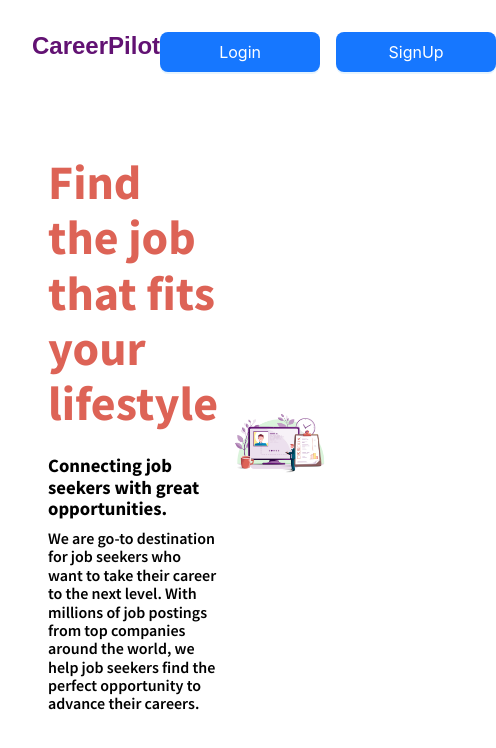
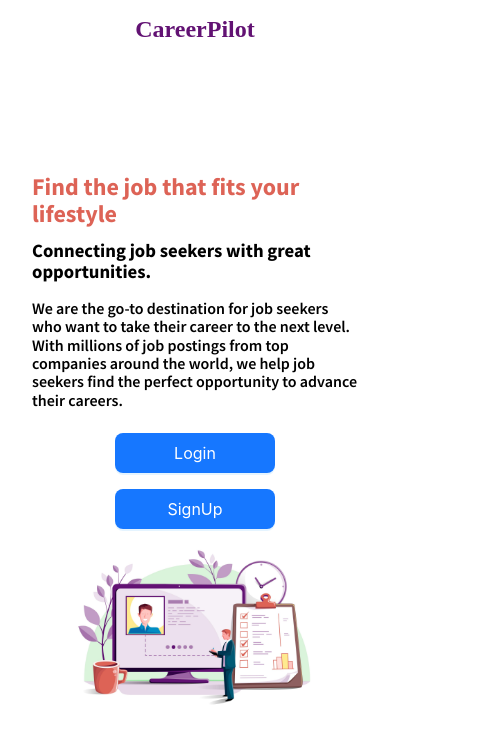
Before and after one commit to Chippa-Rohith/Carrer-Pilot_Frontend, a React (Create React App) app: page / in a window 390 px wide. Shown: the top 748 px of the page, 496 px wide, since content can reach past the window. Built offline with nearby package versions, Linux system fonts and the light colour scheme.

Commit message:
css changes for responsive landing page

```diff
--- a/src/pages/CompanyHomePage.jsx
+++ b/src/pages/CompanyHomePage.jsx
@@ -1,43 +1,44 @@
+import React from 'react';
 import { Button } from 'antd';
-import JobSeeker from '../assets/4236127.jpg'
-import {Link} from 'react-router-dom'
+import JobSeeker from '../assets/4236127.jpg';
+import { Link } from 'react-router-dom';
 
 const LandingPage = () => {
   return (
-    <div style={{
-      backgroundColor: 'white',
-      color: 'black',
-      minHeight: '100vh',
-      alignItems: 'center',
-      padding: '2rem',
-      display:'flex',
-      flexFlow:'column'
-    }}>
-      <nav style={{
-        display: 'flex',
-        justifyContent: 'space-between',
-        width: '100%',
-        flex: '0 1 auto',
-        flexFlow:'row'
-      }}>
-        <h1 style={{ fontFamily: 'Montserrat, sans-serif', fontWeight: '700', fontSize: '1.5rem', color: '#621273' }}>CareerPilot</h1>
-        <div style={{ display: 'flex', alignItems: 'center' }}>
-          <Link to={'/login'}><Button type="primary" size="large" style={{ marginRight: '1rem', minWidth: '10rem' }}>Login</Button></Link>
-          <Link to={'/signUp'}><Button type="primary" size="large" style={{ minWidth: '10rem' }}>SignUp</Button></Link>
+    <div className="landing-page-container">
+      <nav className="landing-page-nav">
+        <h1 className="landing-page-title">CareerPilot</h1>
+        <div className="landing-page-nav-buttons">
+          <Link to={'/login'}>
+            <Button type="primary" size="large" className="landing-page-nav-button">Login</Button>
+          </Link>
+          <Link to={'/signUp'}>
+            <Button type="primary" size="large" className="landing-page-nav-button">SignUp</Button>
+          </Link>
         </div>
       </nav>
-      <div style={{ display: 'flex', flexDirection: 'column', alignItems: 'center', justifyContent:'center', padding:'0 1rem', flex: '1 1.5 auto'}}>
-        <div style={{ display: 'flex', flexDirection: 'row', alignItems: 'center' }}>
-          <div style={{flex:'1'}}>
-            <h2 style={{ fontSize: '3rem', fontWeight: 'bold', color:'#DD6356'}}>Find the job that fits your lifestyle</h2>
-            <h3 style={{ fontWeight: 'bold'}}>Connecting job seekers with great opportunities.</h3>
-            <p>We are go-to destination for job seekers who want to take their career to the next level. With millions of job postings from top companies around the world, we help job seekers find the perfect opportunity to advance their careers.</p>
+      <div className="landing-page-main">
+        <div className="landing-page-content">
+          <div className="landing-page-text">
+            <h2 className="landing-page-heading">Find the job that fits your lifestyle</h2>
+            <h3 className="landing-page-subheading">Connecting job seekers with great opportunities.</h3>
+            <p className="landing-page-description">
+              We are the go-to destination for job seekers who want to take their career to the next level. With millions of job postings from top companies around the world, we help job seekers find the perfect opportunity to advance their careers.
+            </p>
           </div>
-          <div style={{flex:'1', display:'flex', alignItems:'center', justifyContent:'center'}}>
+          <div className="landing-page-nav-buttons-2">
+          <Link to={'/login'}>
+            <Button type="primary" size="large" className="landing-page-nav-button">Login</Button>
+          </Link>
+          <Link to={'/signUp'}>
+            <Button type="primary" size="large" className="landing-page-nav-button">SignUp</Button>
+          </Link>
+        </div>
+          <div className="landing-page-image-container">
             <img
               src={JobSeeker}
               alt="illustration"
-              style={{ maxWidth: '80%', maxHeight: '50vh', flex:'1.5' }}
+              className="landing-page-image"
             />
           </div>
         </div>
--- a/src/style.scss
+++ b/src/style.scss
@@ -1,9 +1,41 @@
 @import url('https://fonts.googleapis.com/css2?family=Source+Sans+Pro:wght@200;300;400;600;700;900&display=swap');
+
+
 
 :root{
 
     --headerHeight: 80px;
 
+     /*========== Font and typography ==========*/
+  --body-font: "Poppins", sans-serif;
+
+  /*.5rem = 8px | 1rem = 16px ...*/
+  --big-font-size: 3.5rem;
+  --h1-font-size: 2.25rem;
+  --h2-font-size: 1.5rem;
+  --h3-font-size: 0.8rem;
+  --normal-font-size: 0.85rem;
+  --small-font-size: 0.875rem;
+  --smaller-font-size: 0.813rem;
+  --tiny-font-size: 0.625rem;
+
+  /*========== Font weight ==========*/
+  --font-normal: 400;
+  --font-medium: 500;
+
+}
+
+/* Responsive typography */
+@media screen and (max-width: 992px) {
+  :root {
+    --big-font-size: 2.5rem;
+    --h1-font-size: 1.5rem;
+    --h2-font-size: 1.25rem;
+    --h3-font-size: 1rem;
+    --normal-font-size: 0.85rem;
+    --small-font-size: 0.8rem;
+    --smaller-font-size: 0.75rem;
+  }
 }
 
 $headercolor: black;
@@ -760,3 +792,145 @@ body::-webkit-scrollbar{
 	background: transparent;
 	color: #b82151;
 }
+
+
+/* Landing Page*/
+
+/* Container Styles */
+.landing-page-container {
+  background-color: white;
+  color: black;
+  min-height: 100vh;
+  display: flex;
+  flex-flow: column;
+  align-items: center;
+  padding: 2rem;
+}
+
+/* Navigation Styles */
+.landing-page-nav {
+  display: flex;
+  justify-content: space-between;
+  width: 100%;
+  flex: 0 1 auto;
+  flex-flow: row;
+}
+
+.landing-page-title {
+  font-family: 'Montserrat, sans-serif';
+  font-weight: var(--headerHeight);
+  font-size: var(--h1-font-size);
+  color: #621273;
+}
+
+.landing-page-nav-buttons {
+  display: flex;
+  align-items: center;
+}
+
+.landing-page-nav-button {
+  margin-right: 1rem;
+  min-width: 10rem;
+}
+
+.landing-page-nav-buttons-2 {
+  display: none
+}
+
+/* Main Content Styles */
+.landing-page-main {
+  display: flex;
+  flex-direction: column;
+  align-items: center;
+  justify-content: center;
+  padding: 0 1rem;
+  flex: 1 1.5 auto;
+}
+
+.landing-page-content {
+  display: flex;
+  flex-direction: row;
+  align-items: center;
+}
+
+/* Text Content Styles */
+.landing-page-text {
+  flex: 1;
+}
+
+.landing-page-heading {
+  font-size: var(--h1-font-size);
+  font-weight: bold;
+  color: #DD6356;
+}
+
+.landing-page-subheading {
+  font-weight: bold;
+}
+
+.landing-page-description {
+  margin-top: 1rem;
+}
+
+/* Image Styles */
+.landing-page-image-container {
+  flex: 1;
+  display: flex;
+  align-items: center;
+  justify-content: center;
+}
+
+.landing-page-image {
+  max-width: 80%;
+  max-height: 50vh;
+  flex: 1.5;
+}
+
+
+
+/* For medium devices */
+@media screen and (max-width: 768px) {
+
+.landing-page-content {
+    display: flex;
+    flex-direction: column;
+    align-items: center;
+}
+
+.landing-page-nav-buttons {
+  display: none
+}
+
+.landing-page-nav-buttons-2 {
+  display: flex
+}
+
+.landing-page-nav{
+    justify-content: center;
+}
+
+}
+
+
+@media screen and (max-width: 576px) {
+
+    .landing-page-nav-buttons-2 {
+  display: flex;
+  flex-direction: column;
+  justify-content: space-around;
+}
+
+.landing-page-nav-button {
+    margin: 0.5rem;
+}
+
+.landing-page-text {
+  font-size: var(--font-medium);
+}
+
+.landing-page-container{
+    padding: 1rem;
+}
+
+
+}
```
